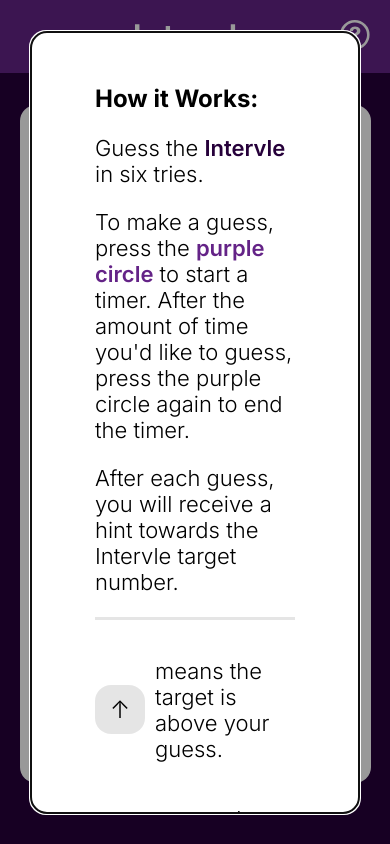
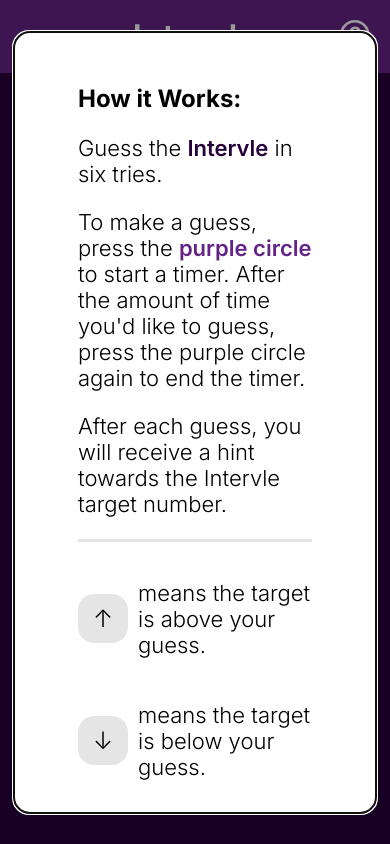
Before and after one commit to aantenberg/Intervle, a Next.js app: page / in a window 390 px wide. Built offline with nearby package versions, Linux system fonts and the light colour scheme.

Commit message:
Responsive modal sizing

```diff
--- a/src/app/globals.css
+++ b/src/app/globals.css
@@ -191,11 +191,17 @@ p {
 .modal {
   border-radius: var(--border-radius);
   padding: var(--margin) var(--double-margin);
-  min-width: 200px;
   width: 35%;
   max-height: 85%;
   overflow-y: scroll;
 }
+
+@media (max-width: 600px) {
+  .modal {
+    width: 60%;
+  }
+}
+
 
 .ReactModal__Overlay {
   position: fixed;
```
